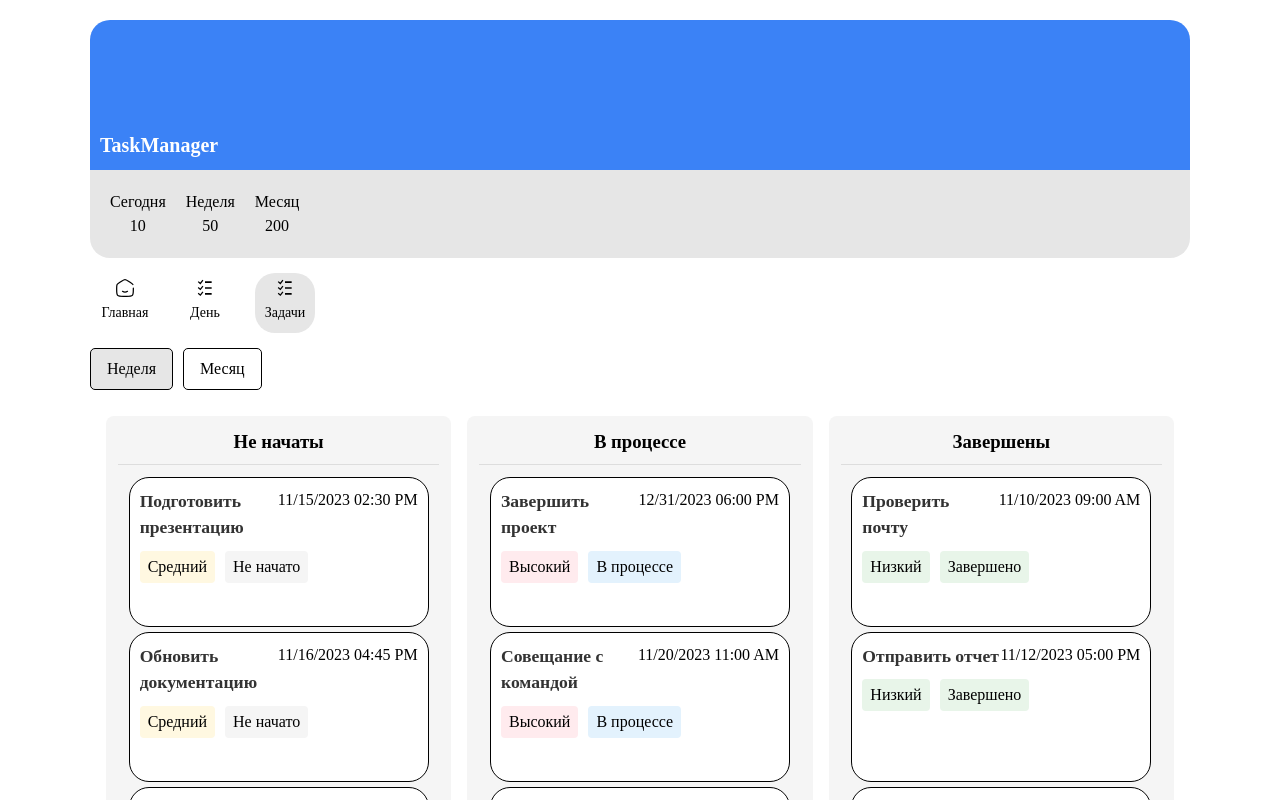
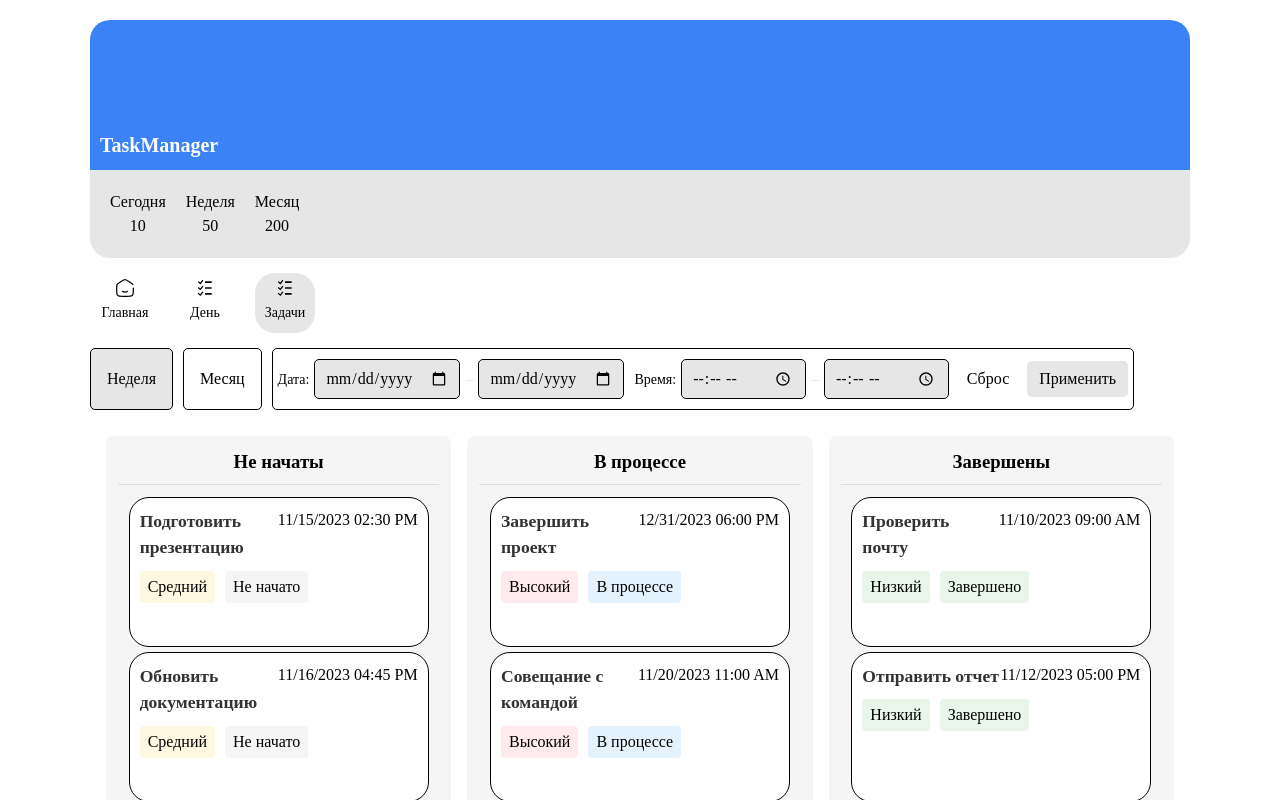
Before and after one commit to Lychil/TaskManager, a React (Vite) app in the folder client/: page /tasks/shedule in a window 1280 px wide. Shown: the top 800 px of the page. Built offline with nearby package versions, Linux system fonts and the light colour scheme.

Commit message:
filters. added task filters

```diff
--- /dev/null
+++ b/client/src/common/components/shedule/ScheduleFilters.tsx
@@ -0,0 +1,111 @@
+import { useState } from 'react';
+import styled from 'styled-components';
+import { borders, colors, fonts } from '@/common/styles/styleConstants';
+
+export default function ScheduleFilters() {
+    const [dateRange, setDateRange] = useState({ start: '', end: '' });
+    const [timeRange, setTimeRange] = useState({ start: '', end: '' });
+
+    const handleDateChange = (e: React.ChangeEvent<HTMLInputElement>, type: 'start' | 'end') => {
+        const updated = { ...dateRange, [type]: e.target.value };
+        setDateRange(updated);
+        applyFilters(updated, timeRange);
+    };
+
+    const handleTimeChange = (e: React.ChangeEvent<HTMLInputElement>, type: 'start' | 'end') => {
+        const updated = { ...timeRange, [type]: e.target.value };
+        setTimeRange(updated);
+        applyFilters(dateRange, updated);
+    };
+
+    const resetFilters = () => {
+        const empty = { start: '', end: '' };
+        setDateRange(empty);
+        setTimeRange(empty);
+        applyFilters(empty, empty);
+    };
+
+    const applyFilters = (dates: { start: string; end: string }, times: { start: string; end: string }) => {
+        console.log('Фильтры применены:', { dateRange: dates, timeRange: times });
+    };
+
+    return (
+        <Wrapper>
+            <FilterBlock>
+                <Label>Дата:</Label>
+                <SmallInput type="date" value={dateRange.start} onChange={(e) => handleDateChange(e, 'start')} />
+                <Separator>–</Separator>
+                <SmallInput type="date" value={dateRange.end} onChange={(e) => handleDateChange(e, 'end')} />
+            </FilterBlock>
+
+            <FilterBlock>
+                <Label>Время:</Label>
+                <SmallInput type="time" value={timeRange.start} onChange={(e) => handleTimeChange(e, 'start')} />
+                <Separator>–</Separator>
+                <SmallInput type="time" value={timeRange.end} onChange={(e) => handleTimeChange(e, 'end')} />
+            </FilterBlock>
+
+            <ButtonsBlock>
+                <TextButton type='button' onClick={resetFilters}>Сброс</TextButton>
+                <ApplyButton type='button' onClick={() => applyFilters(dateRange, timeRange)}>Применить</ApplyButton>
+            </ButtonsBlock>
+        </Wrapper>
+    );
+}
+
+const Wrapper = styled('div')`
+display: flex;
+align-items: center;
+gap: 10px;
+padding: 10px 5px;
+background-color: ${colors.whiteTotal};
+border-radius: ${borders.radius.small};
+border: ${borders.styles.blackSm};
+flex-wrap: wrap;
+`;
+
+const FilterBlock = styled('div')`
+display: flex;
+align-items: center;
+gap: 5px;
+`;
+
+const Label = styled('label')`
+font-size: ${fonts.sizes.small};
+font-weight: ${fonts.weights.medium};
+`;
+
+const SmallInput = styled('input')`
+padding: 6px 10px;
+font-size: ${fonts.sizes.main};
+border-radius: ${borders.radius.small};
+border: ${borders.styles.blackSm};
+background: ${colors.lightGray};
+`;
+
+const Separator = styled('span')`
+color: ${colors.lightGray};
+font-size: ${fonts.sizes.main};
+`;
+
+const ButtonsBlock = styled('div')`
+display: flex;
+gap: 10px;
+margin-left: auto;
+`;
+
+const TextButton = styled('button')`
+font-size: ${fonts.sizes.main};
+padding: 4px 8px;
+`;
+
+const ApplyButton = styled('button')`
+background: ${colors.lightGray};
+font-size: ${fonts.sizes.main};
+padding: 6px 12px;
+border-radius: ${borders.radius.small};
+
+&:hover {
+    background: ${colors.lightGray};
+}
+`;
--- a/client/src/pages/Shedule.tsx
+++ b/client/src/pages/Schedule.tsx
@@ -3,6 +3,7 @@ import styled from 'styled-components';
 import { tasks } from "@/common/mock/tasks";
 import TaskList from "@/common/components/tasks/TaskList";
 import { borders, colors, transitions } from "@/common/styles/styleConstants";
+import ScheduleFilters from "@/common/components/shedule/ScheduleFilters";
 
 const currentTasks = tasks;
 
@@ -24,6 +25,7 @@ export default function Schedule() {
                 >
                     Месяц
                 </PeriodButton>
+                <ScheduleFilters />
             </PeriodSwitcher>
 
             <TaskList list={currentTasks} />
--- a/client/src/router/RoutesProvider.tsx
+++ b/client/src/router/RoutesProvider.tsx
@@ -1,7 +1,7 @@
 import DayTasks from "@/common/components/tasks/DayTasks";
 import MainLayout from "@/common/layouts/MainLayout";
 import Home from "@/pages/Home";
-import Schedule from "@/pages/Shedule";
+import Schedule from "@/pages/Schedule";
 import Tasks from "@/pages/Tasks";
 import { Route, RouterProvider, createBrowserRouter, createRoutesFromElements } from "react-router-dom";
 
```
